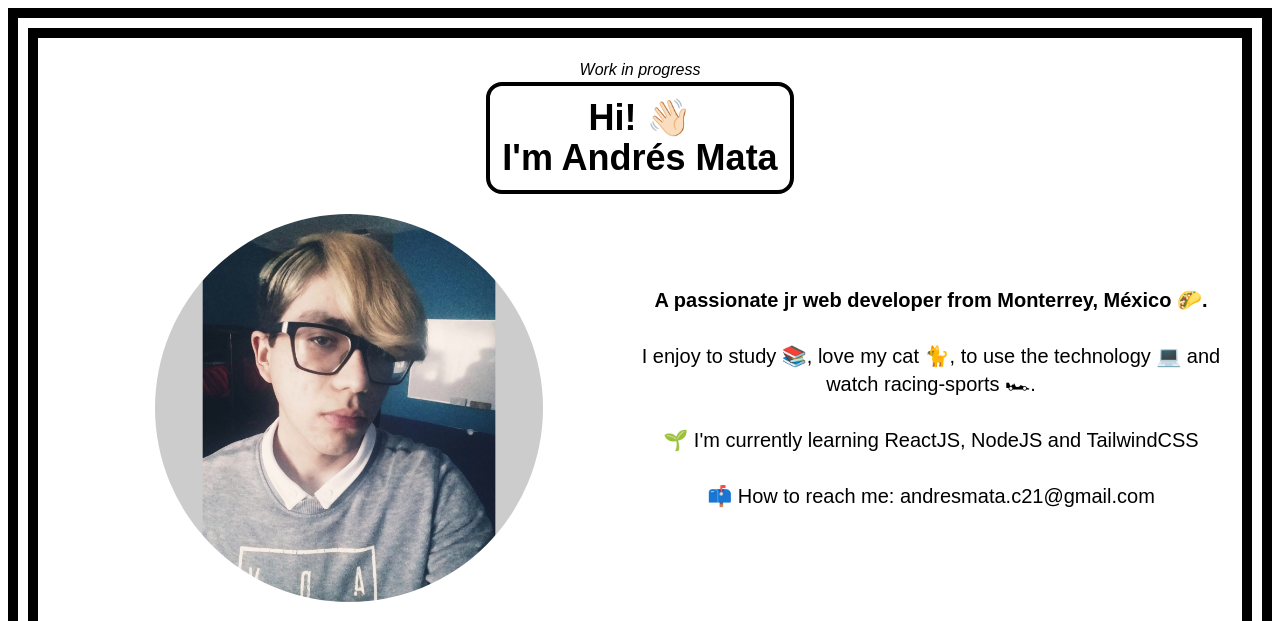
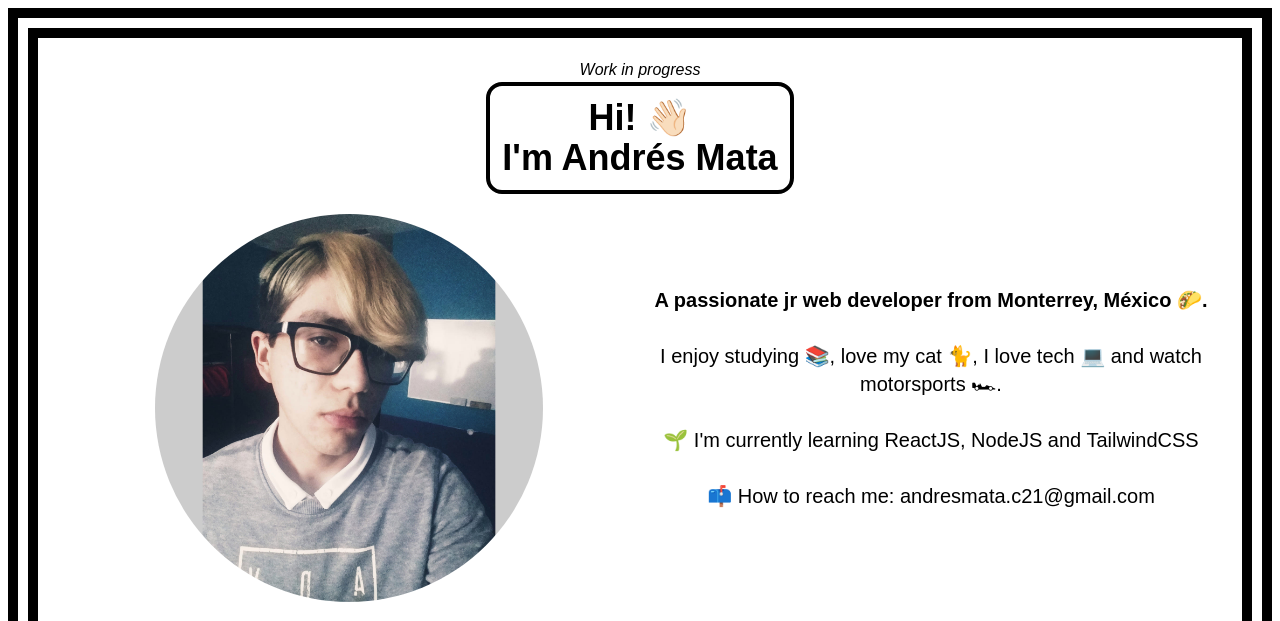
Before and after one commit to andresMataX/portafolio, a website: page index.html in a window 1280 px wide. Shown: the top 621 px of the page. Drawn offline with Linux system fonts and the light colour scheme; a web font is replaced by a local one.

Commit message:
Correcciones ortográficas

```diff
--- a/index.html
+++ b/index.html
@@ -27,11 +27,9 @@
                 <img src="img/perfil.jpg" alt="Mi foto" class="w-4/6 order-2 rounded-full md:order-1 md:mx-auto">
                 <p class="leading-5 text-sm order-1 text-center mb-5 md:text-xl md:order-2">
                     <span class="font-bold">A passionate jr web developer from Monterrey, México 🌮.</span> <br><br>
-                    I enjoy to study 📚, love my cat 🐈,
-                    to
-                    use
-                    the technology 💻 and
-                    watch racing-sports 🏎. <br><br>
+                    I enjoy studying 📚, love my cat 🐈,
+                    I love tech 💻 and
+                    watch motorsports 🏎. <br><br>
                     🌱 I'm currently learning ReactJS, NodeJS and TailwindCSS
                     <br><br>
                     📫 How to reach me: andresmata.c21@gmail.com
```
